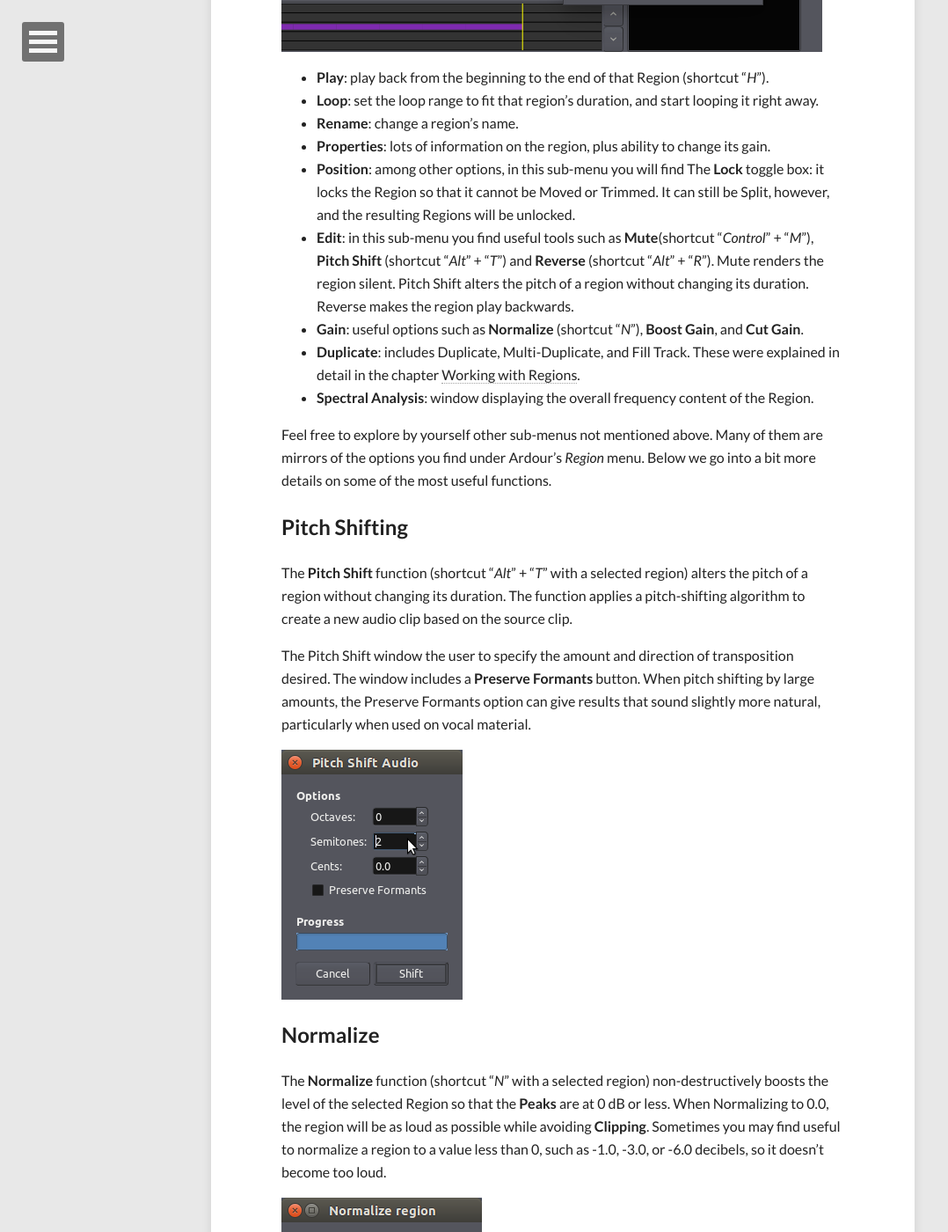
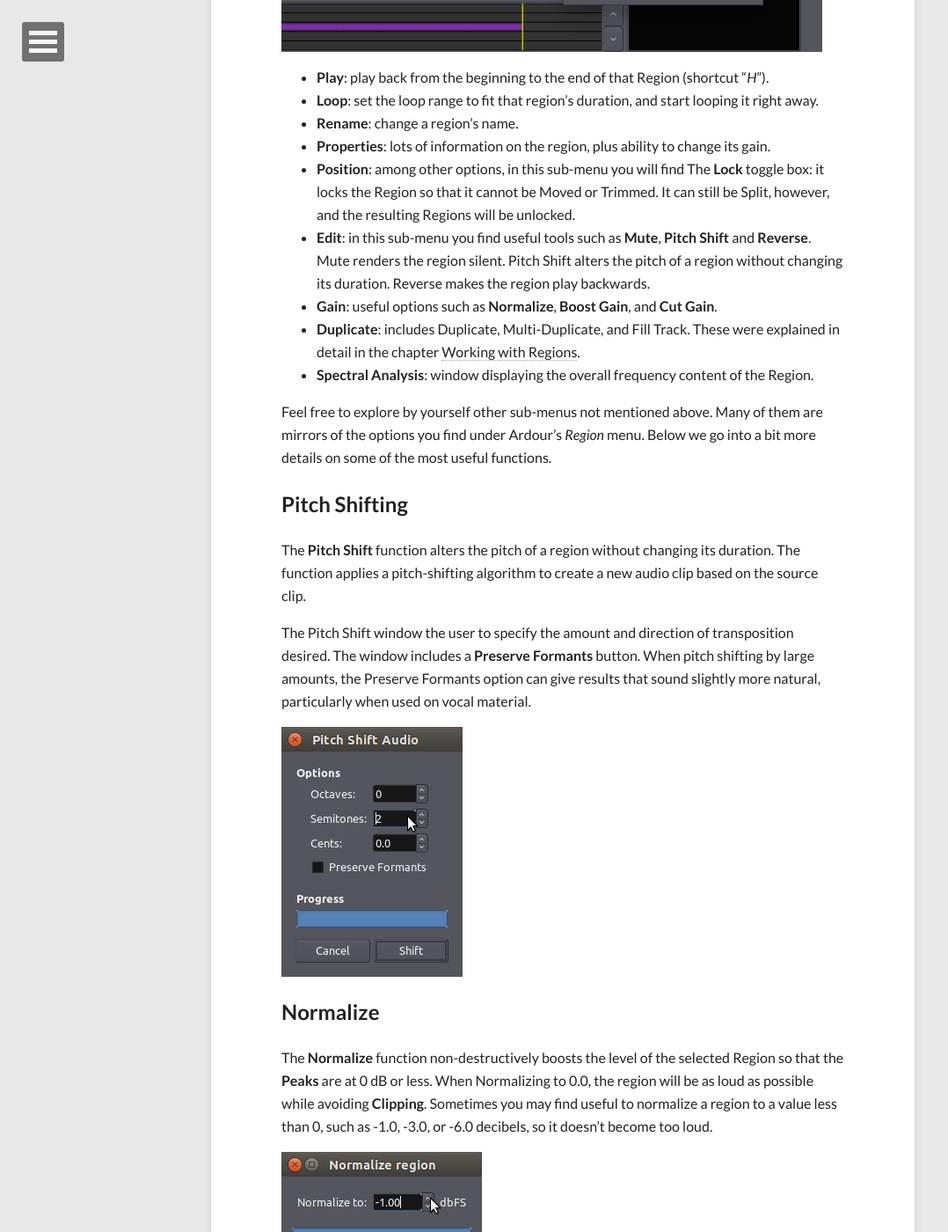
Before and after one commit to brunoruviaro/ardour4-tutorial, a Jekyll site: the page built from _posts/2014-08-21-further-region-operations.md, in a window 1280 px wide and 1400 px high, scrolled down 1107 px. Shown: the whole window at 88% size, without its empty margins (0-1078 px from the left). Built offline with Jekyll 4.4.1, drawn with Linux system fonts in a browser that asks for light colours; nearby versions of some CDN libraries; some of the changed text lies outside the part shown.

Commit message:
Remove Old Shortcuts for Region Operations

```diff
--- a/_posts/2014-08-21-further-region-operations.md
+++ b/_posts/2014-08-21-further-region-operations.md
@@ -34,13 +34,10 @@ accessible from these menus.
     Moved or Trimmed. It can still be Split, however, and the resulting
     Regions will be unlocked.
 -   **Edit**: in this sub-menu you find useful tools such as
-    **Mute**(shortcut "*Control*" + "*M*"), **Pitch Shift** (shortcut
-    "*Alt*" + "*T*") and **Reverse** (shortcut "*Alt*" + "*R*"). Mute
-    renders the region silent. Pitch Shift alters the pitch of a region
-    without changing its duration. Reverse makes the region play
-    backwards.
--   **Gain**: useful options such as **Normalize** (shortcut
-    "*N*"), **Boost Gain**, and **Cut Gain**.
+    **Mute**, **Pitch Shift** and **Reverse**. Mute renders the region
+    silent. Pitch Shift alters the pitch of a region without changing
+    its duration. Reverse makes the region play backwards.
+-   **Gain**: useful options such as **Normalize**, **Boost Gain**, and **Cut Gain**.
 -   **Duplicate**: includes Duplicate, Multi-Duplicate, and Fill Track.
     These were explained in detail in the chapter [Working with
     Regions](../working-with-regions).
@@ -54,10 +51,9 @@ useful functions.
 
 ## Pitch Shifting
 
-The **Pitch Shift** function (shortcut "*Alt*" + "*T*" with a selected region)
-alters the pitch of a region without changing its duration. The function
-applies a pitch-shifting algorithm to create a new audio clip based on
-the source clip.
+The **Pitch Shift** function alters the pitch of a region without
+changing its duration. The function applies a pitch-shifting algorithm
+to create a new audio clip based on the source clip.
 
 The Pitch Shift window the user to specify the amount and direction of
 transposition desired. The window includes a **Preserve Formants**
@@ -69,20 +65,19 @@ when used on vocal material.
 
 ## Normalize
 
-The **Normalize** function (shortcut "*N*" with a selected region)
-non-destructively boosts the level of the selected Region so that the
-**Peaks** are at 0 dB or less. When Normalizing to 0.0, the region will
-be as loud as possible while avoiding **Clipping**. Sometimes you may
-find useful to normalize a region to a value less than 0, such as -1.0,
--3.0, or -6.0 decibels, so it doesn't become too loud.
+The **Normalize** function non-destructively boosts the level of the
+selected Region so that the **Peaks** are at 0 dB or less. When Normalizing
+to 0.0, the region will be as loud as possible while avoiding **Clipping**.
+Sometimes you may find useful to normalize a region to a value less than 0,
+such as -1.0, -3.0, or -6.0 decibels, so it doesn't become too loud.
 
 ![normalize]({{ site.url }}/images/Ardour4_Normalize_Window.png)
 
 ## Reverse
 
-The **Reverse** function (shortcut "*Alt*" + "*R*") reverses the
-selected region of audio, in effect causing it to play backwards.
-Reversing a region creates a new audio file 'behind the scenes'.
+The **Reverse** function reverses the selected region of audio, in
+effect causing it to play backwards. Reversing a region creates a
+new audio file 'behind the scenes'.
 
 ## Operations on two or more selected Ranges
 
```
